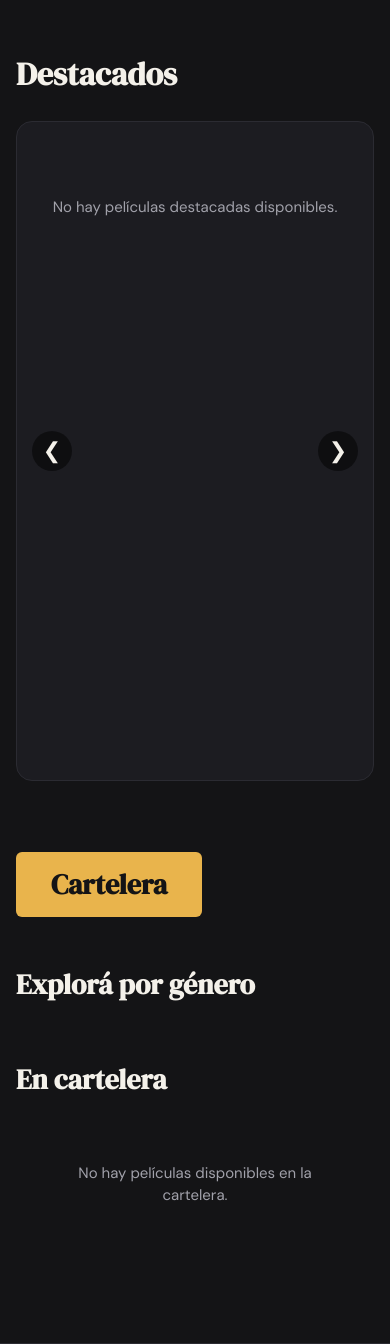
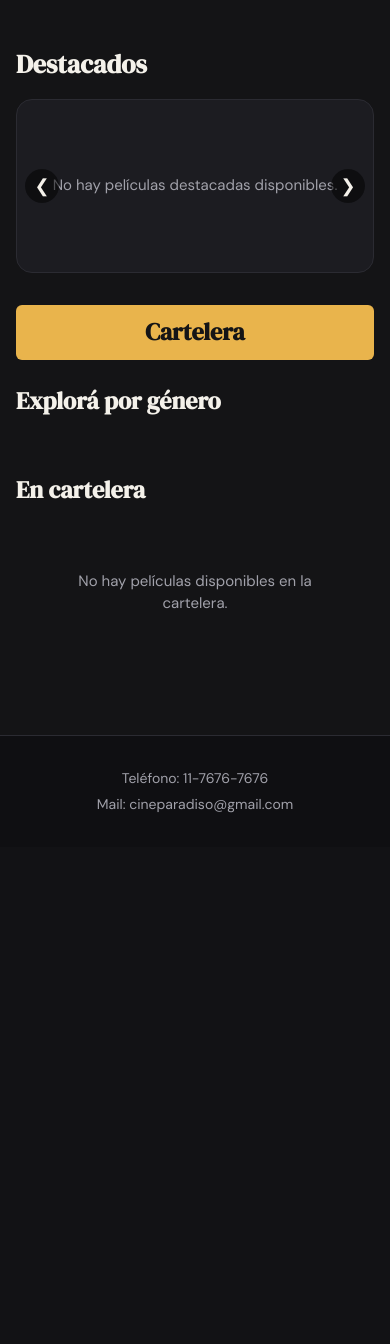
Before and after one commit to gastonroberti12/Get_notas, a Flask app: page / in a window 390 px wide. Shown: the part 69-1413 px from the top of the page. After the commit the page ends 882 px from the top, so only its background shows below. Run offline with Flask 3, Linux system fonts and the light colour scheme; data that the repository does not hold is empty.

Commit message:
feat: Agrego diseno css responsive para inicio

```diff
--- a/frontend/static/css/inicio.css
+++ b/frontend/static/css/inicio.css
@@ -571,3 +571,60 @@ html {
     font-family: var(--font-title);
     font-size: 26px;
 }
+
+/* ===================================
+   RESPONSIVE - INICIO (ajustes finales)
+=================================== */
+
+@media (max-width: 768px) {
+    .carousel-container {
+        height: auto;
+        min-height: 0;
+    }
+
+    .carousel-slide {
+        position: relative;
+        inset: auto;
+        height: auto;
+        min-height: 0;
+        padding: 32px 52px 56px;
+        gap: 20px;
+    }
+
+    .carousel-info { max-width: none; }
+    .carousel-info h2 { margin-bottom: 12px; }
+    .carousel-info p { font-size: 15px; line-height: 1.6; }
+}
+
+@media (max-width: 600px) {
+    .home-carousel,
+    .home-filtros,
+    .home-cartelera { margin-bottom: 32px; }
+
+    .home-carousel h1 { font-size: 26px; margin-bottom: 16px; }
+    .home-filtros h2,
+    .home-cartelera h2 { font-size: 24px; }
+
+    .cartelera-encabezado {
+        display: block;
+        padding: 10px 20px;
+        font-size: 22px;
+        text-align: center;
+    }
+
+    .carousel-prev,
+    .carousel-next { width: 34px; height: 34px; font-size: 18px; }
+    .carousel-prev { left: 8px; }
+    .carousel-next { right: 8px; }
+
+    .carousel-slide { padding: 24px 46px 52px; }
+    .carousel-slide img { width: 150px; height: 220px; }
+    .carousel-info h2 { font-size: 24px; }
+
+    .filtros-container { gap: 8px; }
+    .filtro-btn { padding: 8px 16px; font-size: 13px; }
+}
+
+@media (max-width: 400px) {
+    .home-cartelera .pelicula-poster { height: 360px; }
+}
```
